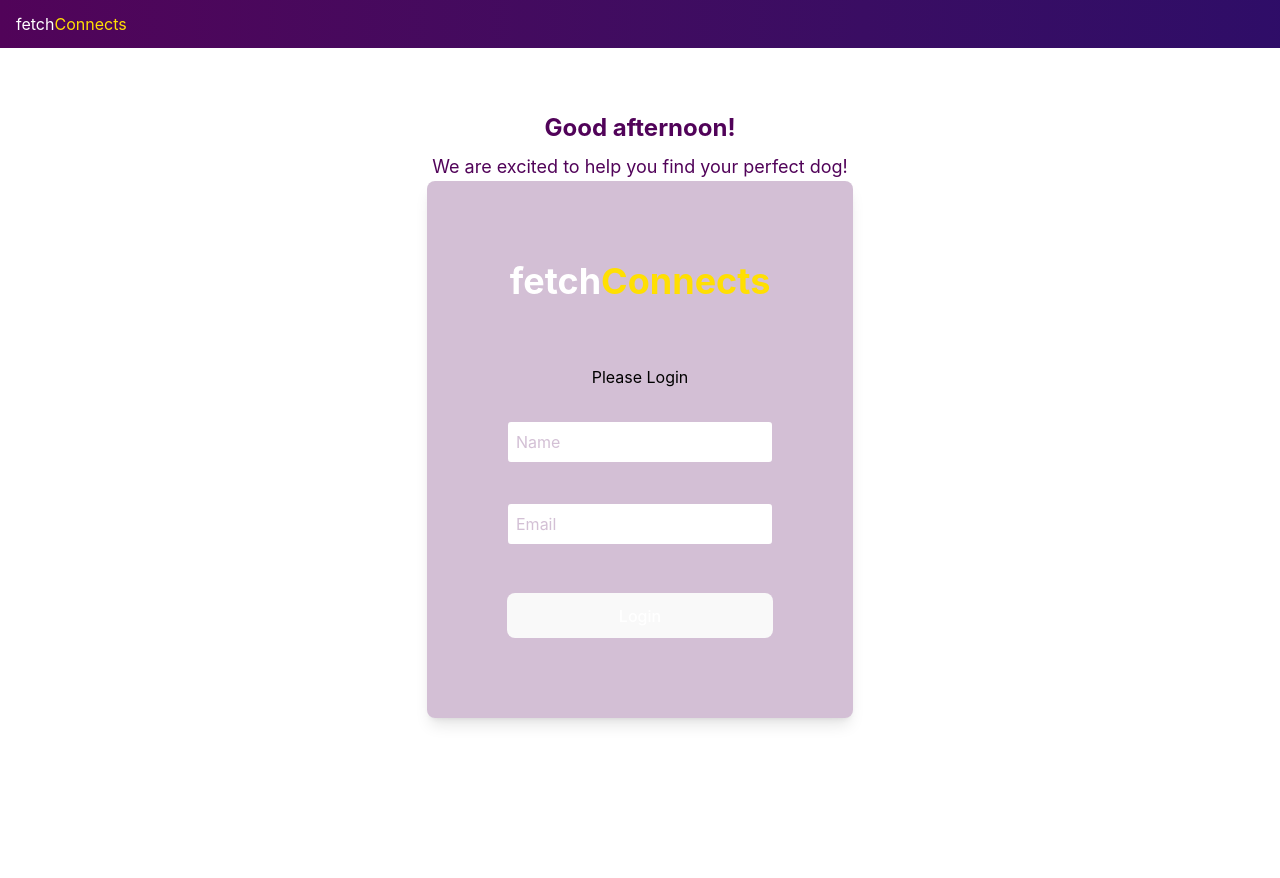
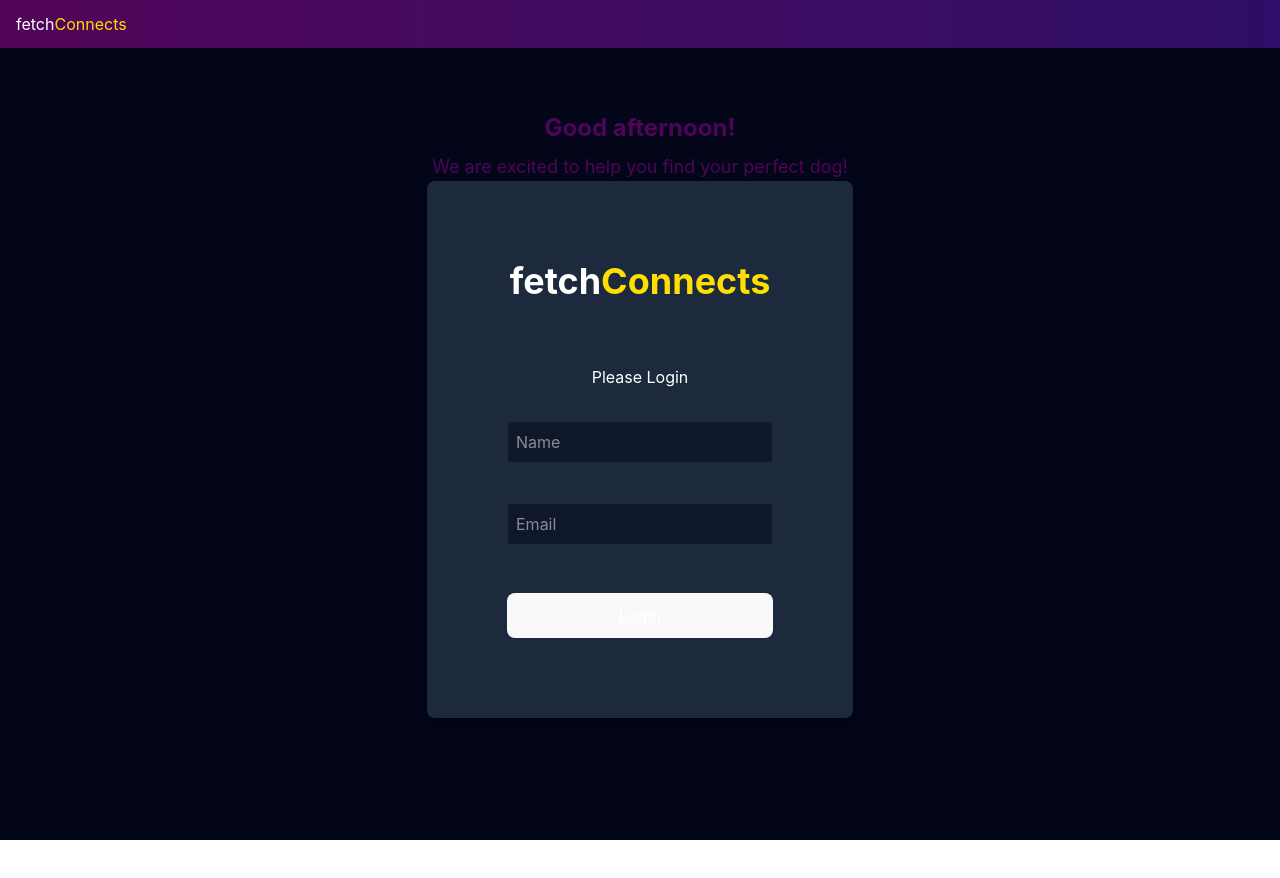
Before and after one commit to SJellen/fetch-rewards, a React (Vite) app: page / in a window 1280 px wide. Shown: the top 878 px of the page. After the commit the page ends 840 px from the top, so only its background shows below. Built offline with nearby package versions, Linux system fonts and the light colour scheme.

Commit message:
style changess, more card per page
style changess, more card per page

```diff
--- a/src/App.tsx
+++ b/src/App.tsx
@@ -58,7 +58,7 @@ function App() {
   };
 
   return (
-    <div className="flex flex-col justify-center items-center w-screen max-w-9xl h-auto">
+    <div className={`flex flex-col justify-center items-center w-screen max-w-9xl overflow-y-auto ${isLoggedIn ? "bg-slate-900" : "bg-slate-950"} `}>
       <Header
         isLoggedIn={isLoggedIn}
         favorites={favorites}
--- a/src/Cards.tsx
+++ b/src/Cards.tsx
@@ -22,7 +22,7 @@ export default function Cards({ cards, favorites, setFavorites }: CardsProps) {
   };
 
   return (
-    <div className="grid grid-cols-1 sm:grid-cols-2 md:grid-cols-3 lg:grid-cols-4 gap-4 mt-12 max-w-9xl auto-rows-min">
+    <div className="grid grid-cols-2 sm:grid-cols-3 md:grid-cols-3 lg:grid-cols-4 xl:grid-cols-5 2xl:grid-cols-6 3xl:grid-cols-7  gap-4 mt-12  auto-rows-min">
       {cards.map((card) => (
         <DogCard
           key={card.id}
--- a/src/Favorites.tsx
+++ b/src/Favorites.tsx
@@ -83,8 +83,8 @@ export default function Favorites({
   }
 
   return (
-    <div className="fixed inset-0 bg-black bg-opacity-50 flex items-center justify-center z-50 ">
-      <div className="bg-white rounded-lg p-6 w-full max-w-9xl mx-auto max-h-[90vh] overflow-y-auto relative">
+    <div className="fixed inset-0 bg-slate-950   flex items-center justify-center z-50 ">
+      <div className=" rounded-lg p-6 w-full  mx-auto h-screen overflow-y-auto relative py-20">
         <button
           onClick={onClose}
           className="absolute top-4 right-4 text-white hover:text-gray-700"
--- a/src/Login.tsx
+++ b/src/Login.tsx
@@ -57,12 +57,12 @@ export default function Login({ onLoginSuccess,
     <div className="flex h-screen flex-col text-black">
       <form
         onSubmit={handleSubmit}
-        className="flex flex-col gap-8 p-20 justify-between shadow-lg rounded-lg bg-[#510359]/25"
+        className="flex flex-col gap-8 p-20 justify-between shadow-lg rounded-lg bg-slate-800"
       >
         <h1 className="text-4xl font-bold mb-8 text-white">
           fetch<span className="text-[#ffdf02]">Connects</span>
         </h1>
-        <p>Please Login</p>
+        <p className="text-white">Please Login</p>
         <input
           type="text"
           value={credentials.name}
@@ -70,7 +70,7 @@ export default function Login({ onLoginSuccess,
             setCredentials({ ...credentials, name: e.target.value })
           }
           placeholder="Name"
-          className="border border-[#510359]/25 rounded p-2 text-[#510359]/50 bg-white"
+          className="border border-slate-800 rounded p-2 text-white bg-slate-900"
         />
         <input
           type="email"
@@ -79,7 +79,7 @@ export default function Login({ onLoginSuccess,
             setCredentials({ ...credentials, email: e.target.value })
           }
           placeholder="Email"
-          className="border border-[#510359]/25 rounded p-2 mt-2 text-[#510359]/50 bg-white"
+          className="border border-slate-800 rounded p-2 mt-2 text-white bg-slate-900"
         />
         {error && (
           <div className="text-red-500 mt-2" style={{ color: "red" }}>
--- a/src/SearchForm.tsx
+++ b/src/SearchForm.tsx
@@ -95,9 +95,9 @@ export default function SearchForm({
   return (
     <form
       onSubmit={handleSearchClick}
-      className="fixed top-12 flex justify-between items-center bg-black z-4 w-full p-2 max-w-9xl mx-auto left-1/2 transform -translate-x-1/2 px-4"
+      className="fixed top-12  flex justify-between items-center bg-black z-4 w-full p-2 max-w-9xl mx-auto left-1/2 transform -translate-x-1/2 px-4 "
     >
-      <div className="flex items-center">
+      <div className="flex items-center justify-between w-full">
         <select
           value={breedFilter ?? ""}
           onChange={handleBreedChange}
@@ -120,7 +120,7 @@ export default function SearchForm({
             Filters
           </button>
           {showFilters && (
-            <div className="absolute bg-black rounded mt-2 p-4 z-10 text-white w-96">
+            <div className="absolute bg-black rounded mt-2 p-4 z-10 text-white w-96 right-0">
               <div className="grid grid-cols-2 gap-4">
                 <div>
                   <p className="font-bold">Age</p>
```
